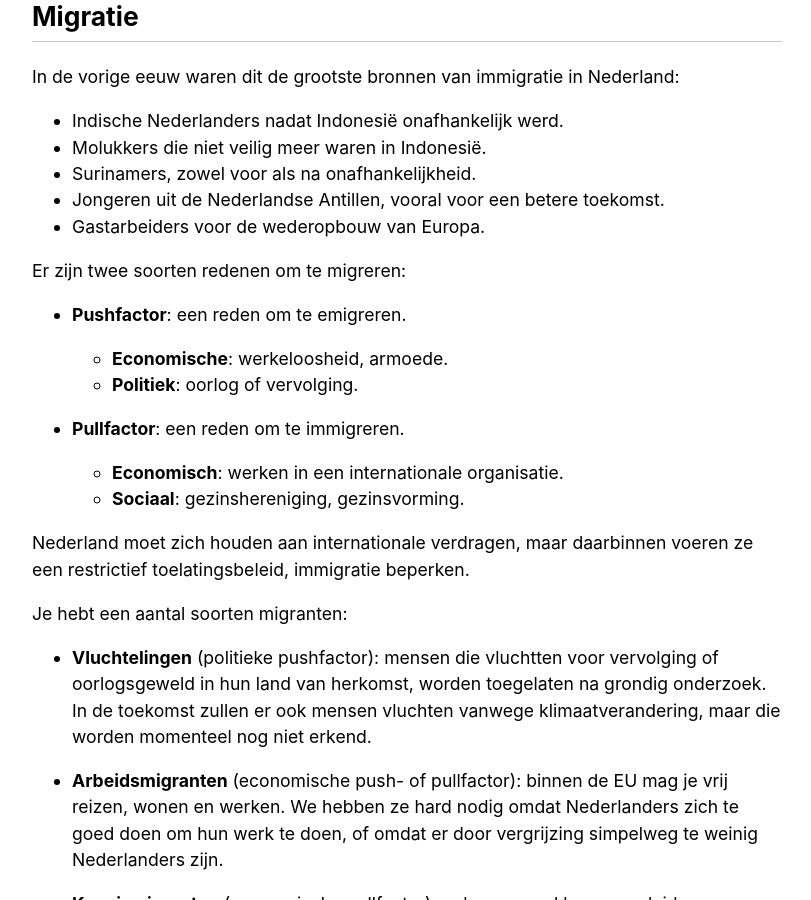
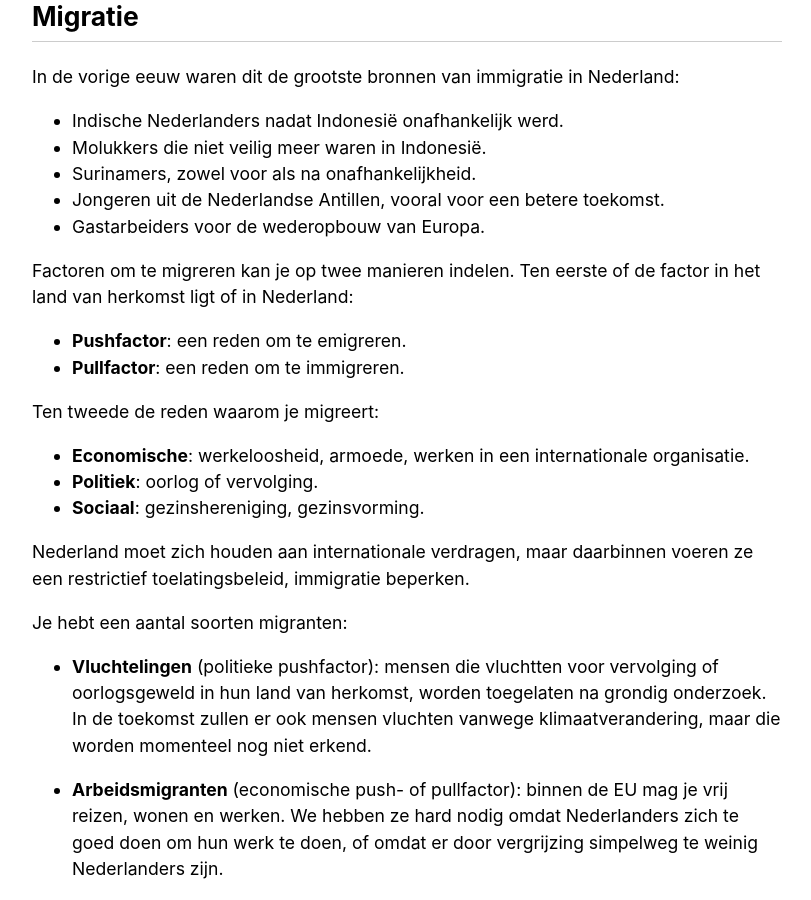
Before and after one commit to RobinBoers/school.geheimesite.nl, a Jekyll site: the page built from 5VWO/TW3/Maatschappijleer2.md, in a window 1280 px wide and 900 px high, scrolled down 6175 px. Shown: the whole window, without its empty margins (233-1044 px from the left). Built offline with Jekyll 4.4.1, drawn with Linux system fonts in a browser that asks for light colours; our own code applies the rules of GitHub Pages for plain Markdown files.

Commit message:
Make clearer

```diff
--- a/5VWO/TW3/Maatschappijleer2.md
+++ b/5VWO/TW3/Maatschappijleer2.md
@@ -182,17 +182,16 @@ In de vorige eeuw waren dit de grootste bronnen van immigratie in Nederland:
 - Jongeren uit de Nederlandse Antillen, vooral voor een betere toekomst.
 - Gastarbeiders voor de wederopbouw van Europa.
 
-Er zijn twee soorten redenen om te migreren:
+Factoren om te migreren kan je op twee manieren indelen. Ten eerste of de factor in het land van herkomst ligt of in Nederland:
 
 - **Pushfactor**: een reden om te emigreren.
-
-  - **Economische**: werkeloosheid, armoede.
-  - **Politiek**: oorlog of vervolging.
-
 - **Pullfactor**: een reden om te immigreren.
 
-  - **Economisch**: werken in een internationale organisatie.
-  - **Sociaal**: gezinshereniging, gezinsvorming.
+Ten tweede de reden waarom je migreert:
+
+- **Economische**: werkeloosheid, armoede, werken in een internationale organisatie.
+- **Politiek**: oorlog of vervolging.
+- **Sociaal**: gezinshereniging, gezinsvorming.
 
 Nederland moet zich houden aan internationale verdragen, maar daarbinnen voeren ze een restrictief toelatingsbeleid, immigratie beperken.
 
```
